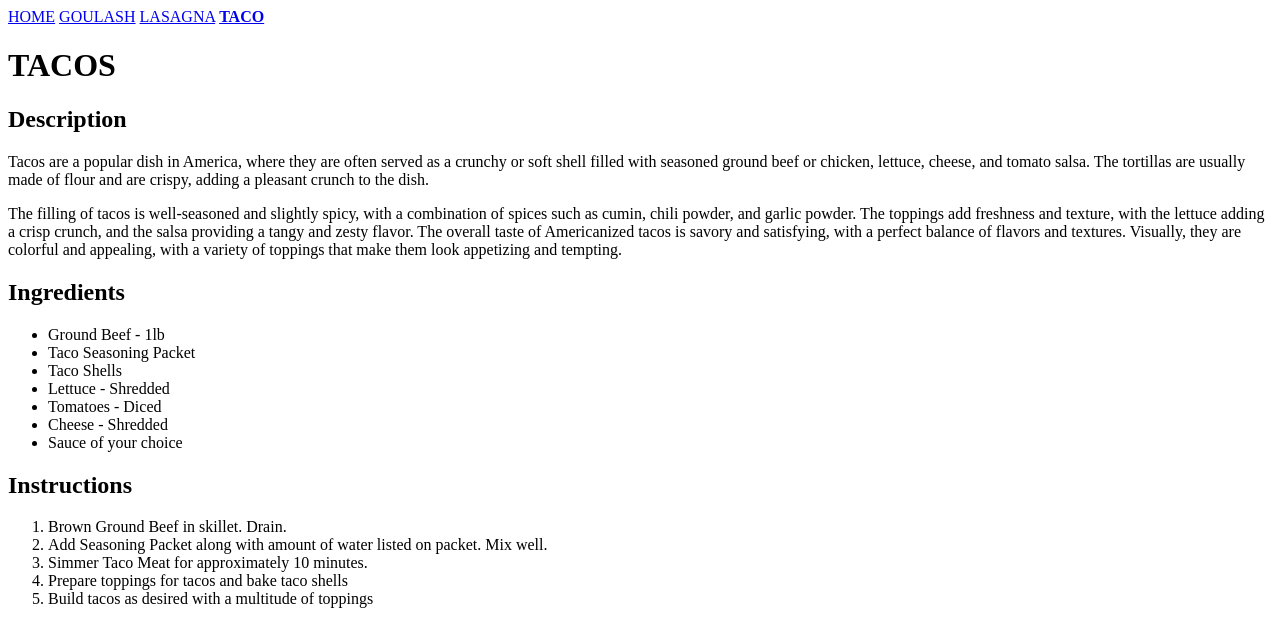
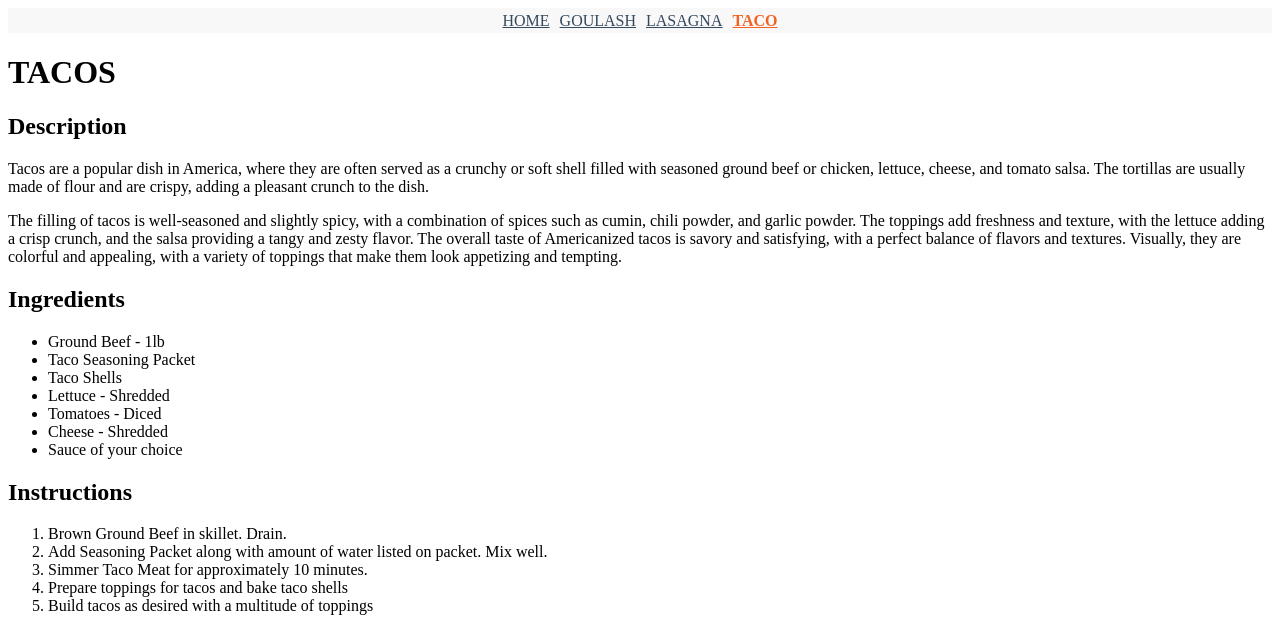
Before and after one commit to jolfwar/exploration, a plain HTML site: page _theOdinProject/odin_Websites/odin-recipes/recipes/taco.html in a window 1280 px wide. Shown: the top 617 px of the page. Drawn offline with Linux system fonts and the light colour scheme.

Commit message:
Update header style on taco.html

```diff
--- a/_theOdinProject/odin_Websites/odin-recipes/recipes/taco.html
+++ b/_theOdinProject/odin_Websites/odin-recipes/recipes/taco.html
@@ -6,11 +6,11 @@
     <link rel="stylesheet" type="text/css" href="../styles/style.css">
 </head>
 <body>
-    <div class="header">
-        <a href="../index.html">HOME</a>
-        <a href="goulash.html">GOULASH</a>
-        <a href="lasagna.html">LASAGNA</a>
-        <a href="taco.html" class="active"><strong>TACO</strong></a>
+    <div id="header-menu">
+        <a href="../index.html" class="menu-item-inactive">HOME</a>
+        <a href="goulash.html" class="menu-item-inactive">GOULASH</a>
+        <a href="lasagna.html" class="menu-item-inactive">LASAGNA</a>
+        <a href="taco.html" class="menu-item-active"><strong>TACO</strong></a>
     </div>
 
     <h1>TACOS</h1>
```
